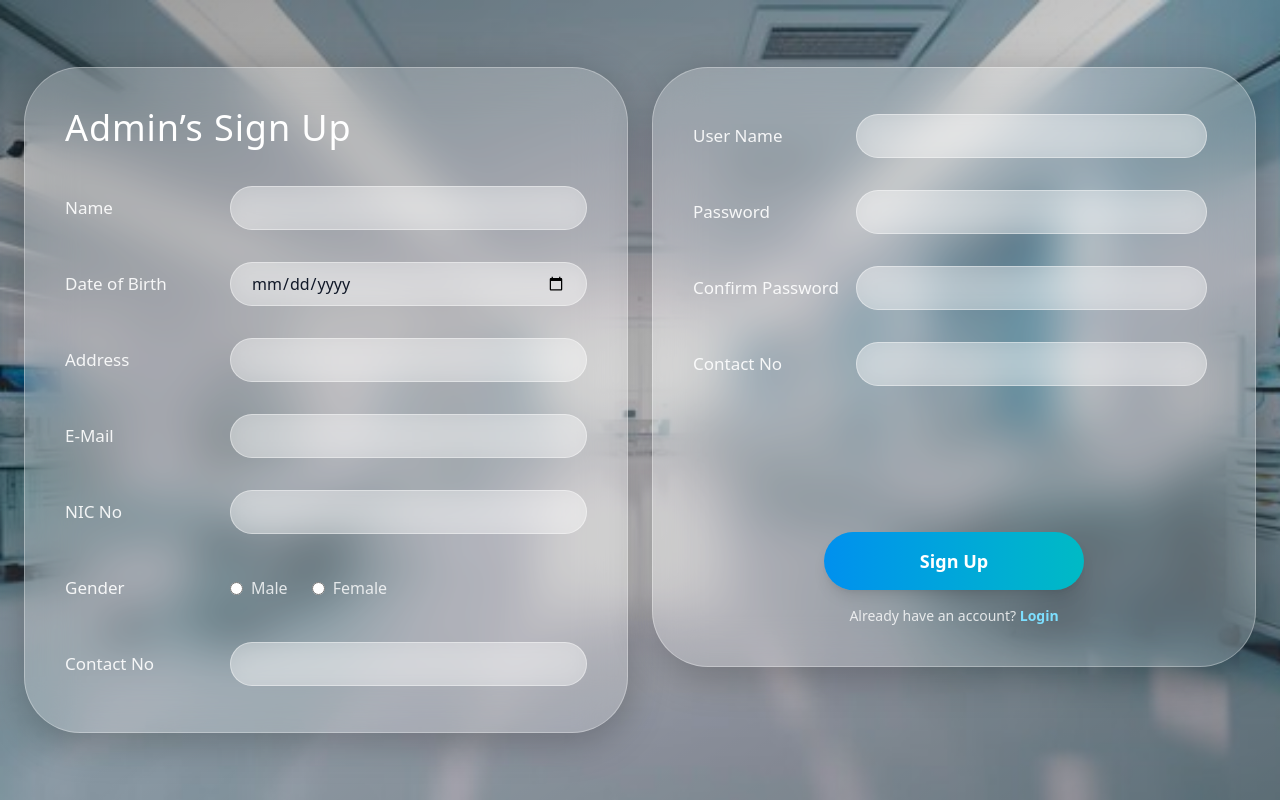
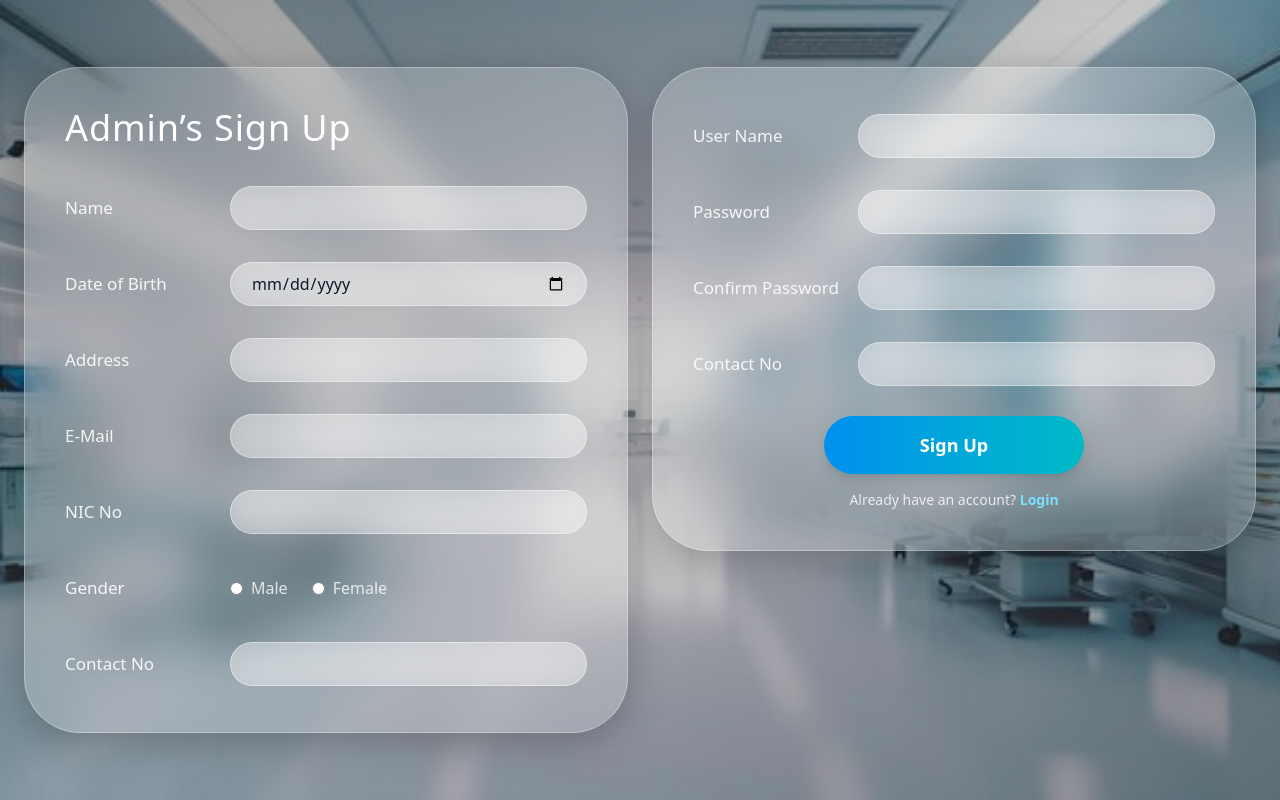
Before and after one commit to Smart-Patient-Monitoring-System/Frontend, a React (Vite) app: page /adminSignup in a window 1280 px wide. Built offline with nearby package versions, Linux system fonts and the light colour scheme.

Commit message:
update adminsignup
Co-Authored-By: plnsliyanage <208676090+plnsliyanage@users.noreply.github.com>

```diff
--- a/src/pages/Login_Signup/signupPageAdmin.jsx
+++ b/src/pages/Login_Signup/signupPageAdmin.jsx
@@ -13,11 +13,12 @@ export default function SignupPageAdmin() {
       <div className="absolute inset-0 bg-gradient-to-br from-black/40 via-black/20 to-black/40"></div>
 
       {/* Main Content */}
-      <div className="relative z-10 w-full max-w-[1600px] flex flex-col lg:flex-row gap-6">
+      <div className="relative z-10 w-full max-w-[1600px] flex flex-col lg:flex-row gap-6 items-stretch">
 
         {/* LEFT CARD */}
         <div className="
           w-full lg:w-1/2
+          h-full
           bg-white/20 backdrop-blur-xl
           border border-white/30
           shadow-[0_8px_40px_rgba(0,0,0,0.25)]
@@ -51,7 +52,6 @@ export default function SignupPageAdmin() {
               </div>
             </FormRow>
 
-
             <FormRow label="Contact No" />
           </div>
         </div>
@@ -59,16 +59,16 @@ export default function SignupPageAdmin() {
         {/* RIGHT CARD */}
         <div className="
           w-full lg:w-1/2
+          h-full
           bg-white/20 backdrop-blur-xl
           border border-white/30
           shadow-[0_8px_40px_rgba(0,0,0,0.25)]
           rounded-[36px] lg:rounded-[56px]
           p-6 sm:p-8 md:p-10
           flex flex-col justify-between
-          min-h-[520px] max-h-[75vh]
         ">
-          {/* Scrollable form */}
-          <div className="flex flex-col gap-5 overflow-y-auto pr-2">
+          {/* Form content */}
+          <div className="flex flex-col gap-5">
             <FormRow label="User Name" />
             <FormRow label="Password" type="password" />
             <FormRow label="Confirm Password" type="password" />
```
Lines whose indentation alone changed are shown as unchanged.
